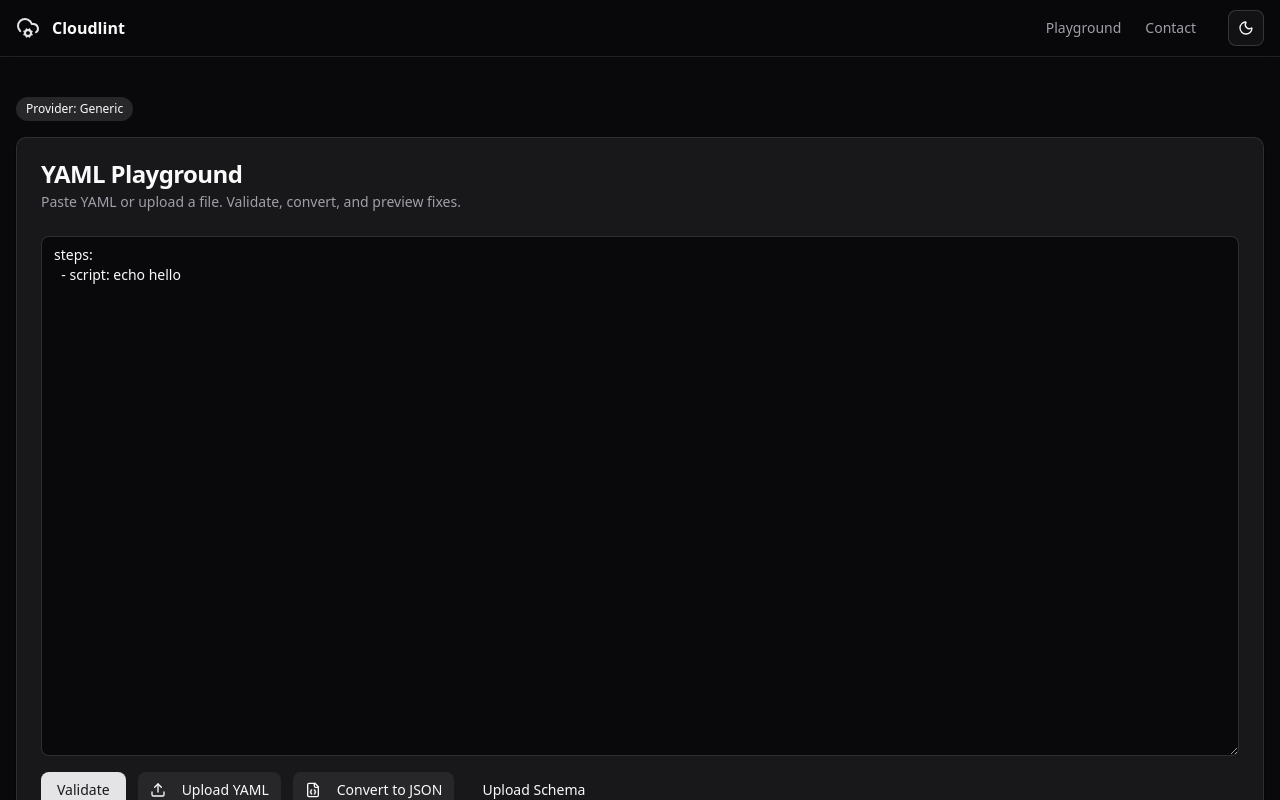
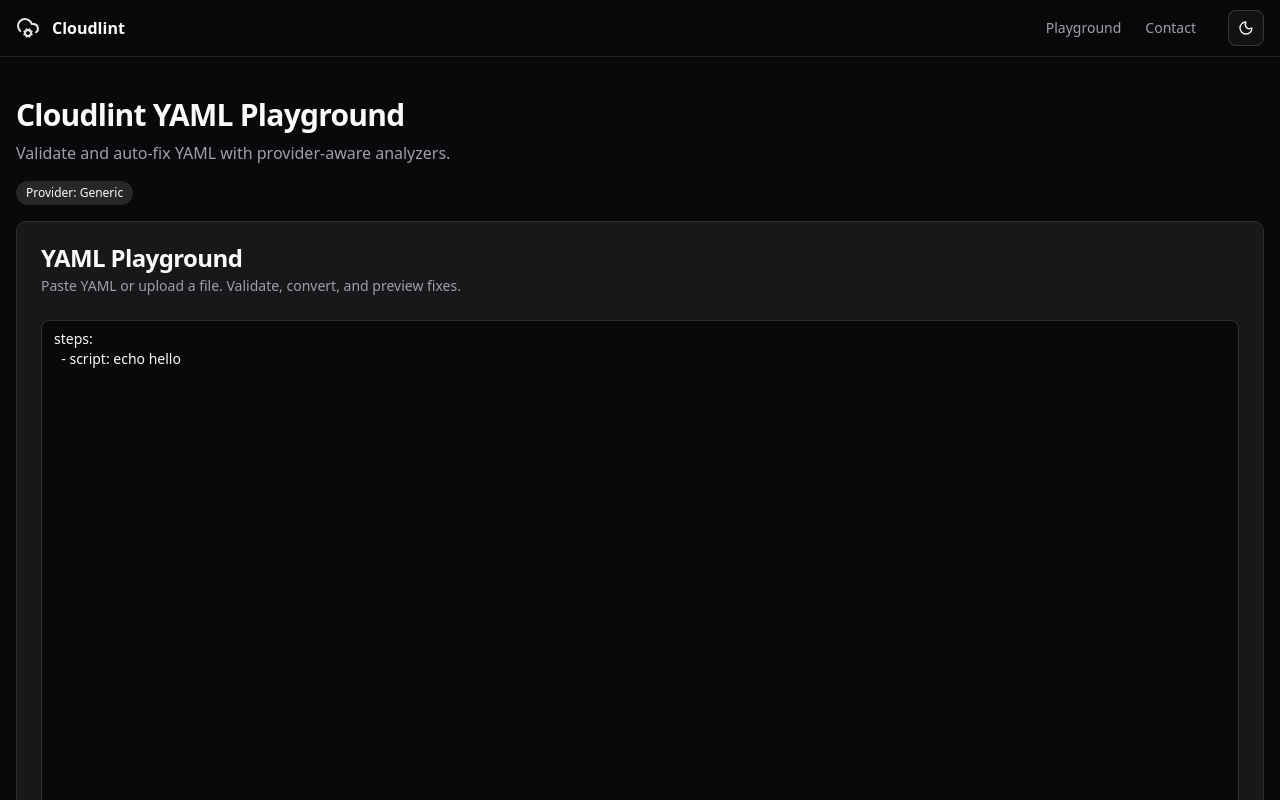
Before and after one commit to javascriptjoey/cloudlint, a React (Vite) app: page /playground in a window 1280 px wide. Shown: the top 800 px of the page. Built offline with nearby package versions, Linux system fonts and the light colour scheme.

Commit message:
feat(playground): add heading and subtitle to match original Home design

```diff
--- a/src/pages/Playground.tsx
+++ b/src/pages/Playground.tsx
@@ -143,7 +143,10 @@ export default function Playground() {
       />
 
       <section className="container mx-auto px-4 pt-6 md:pt-10">
-        <div className="mb-4 flex items-center gap-3">
+        <h1 className="text-3xl font-semibold tracking-tight">Cloudlint YAML Playground</h1>
+        <p className="mt-2 text-muted-foreground">Validate and auto-fix YAML with provider-aware analyzers.</p>
+
+        <div className="mt-4 mb-4 flex items-center gap-3">
           <Badge variant="secondary">Provider: {provider}</Badge>
           {schemaName && <Badge title={schemaName}>Schema: {schemaName}</Badge>}
         </div>
```
